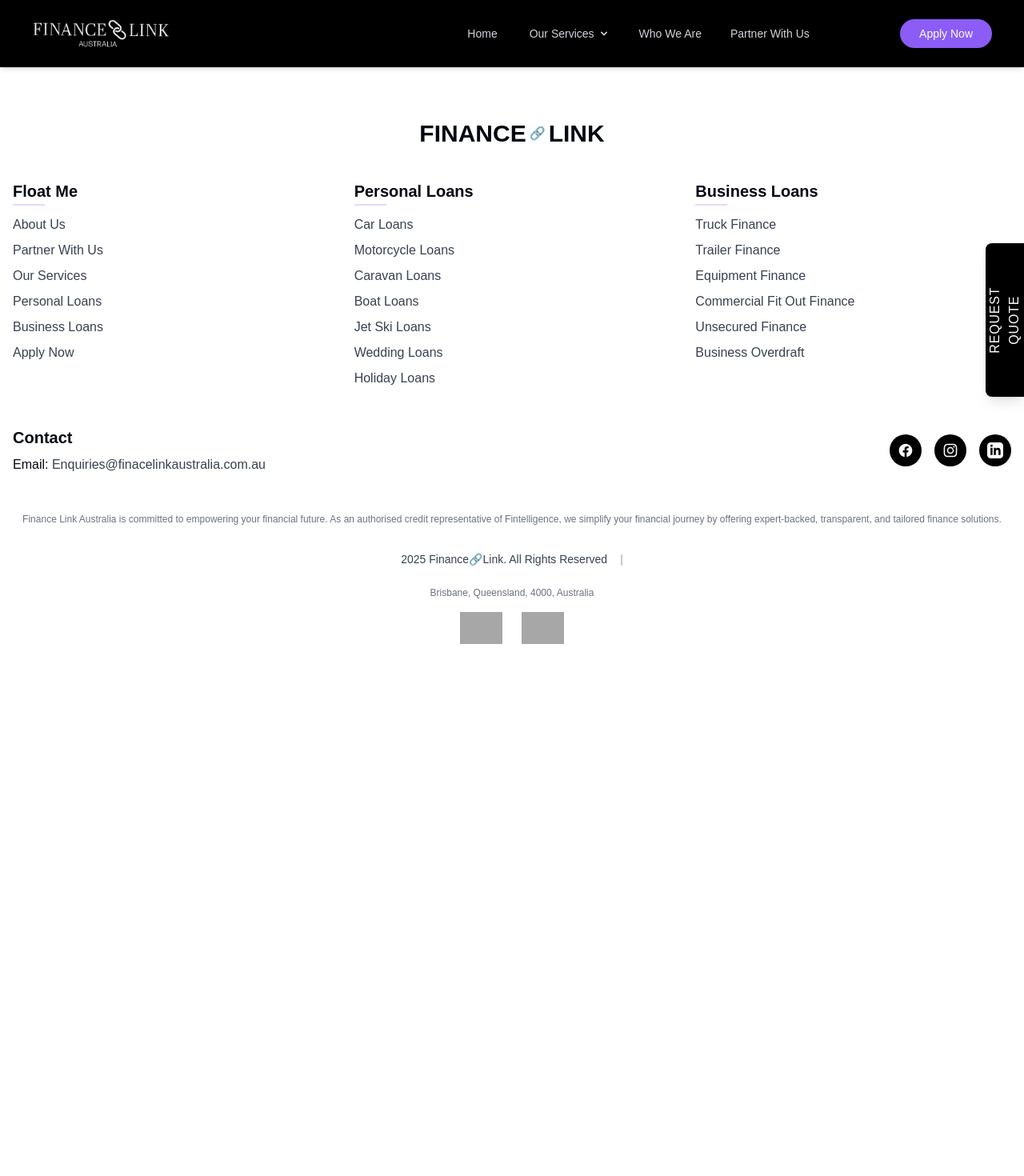
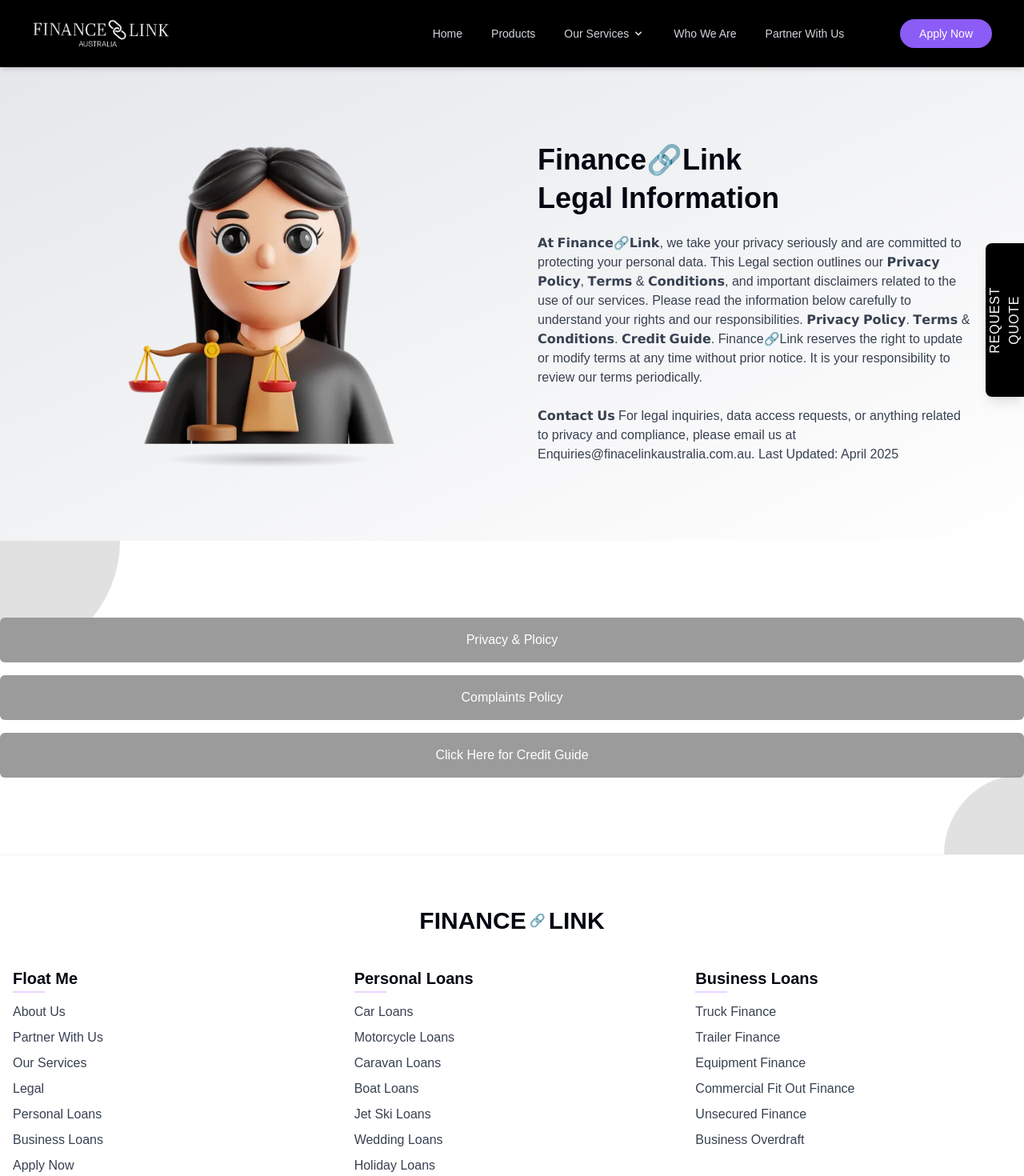
Before and after one commit to Abdullah1552/taxes, a React (Vite) app: page /legal in a window 1280 px wide. Shown: the top 1470 px of the page at 80% size. Before the commit the page ends 861 px from the top, so only its background shows below. Built offline with nearby package versions, Linux system fonts and the light colour scheme; grey boxes are pictures that could not be loaded.

Commit message:
- added legal page

```diff
--- a/src/App.tsx
+++ b/src/App.tsx
@@ -19,6 +19,7 @@
 import Loan from "./Pages/Loan";
 import { Process } from "./components/Process";
 import ScrollToTop from "./Utility/ScrollToTop";
+import { LegalButtons } from "./components/Legal";
 
 function App() {
   return (
@@ -155,6 +156,15 @@
                 </>
               }
             />
+            <Route
+              path="/legal"
+              element={
+                <>
+                  <Loan/>
+                  <LegalButtons/>
+                </>
+              }
+            />
           </Routes>
         </main>
         <QuoteButton />
--- a/src/Pages/PageConfig.tsx
+++ b/src/Pages/PageConfig.tsx
@@ -15,6 +15,7 @@
 import Loan from "../components/assets/loan4.webp"
 import Business from "../components/assets/business.webp"
 import Thanks from "../components/assets/thanks.avif"
+import legal from "../components/assets/legal.webp"
 interface PageConfig {
     head: string
     titleShort: string;
@@ -221,12 +222,20 @@
 };
 
 export const loanConfigs: Record<string, LoanConfig> = {
-    "/thanks":{
+    "/thanks": {
         titleShort: "Finance🔗Link",
         titleLong: "THANK YOU!",
         images: Thanks,
         textF: "Thank you for reaching out to us! We appreciate your message and will respond as soon as possible. If there is anything urgent that requires immediate attention, please don't hesitate to let us know. We look forward to connecting with you soon and discussing how we can work together.",
-        textL:""
+        textL: ""
+    },
+    "/legal": {
+        titleShort: "Finance🔗Link",
+        titleLong: "Legal Information",
+        images: legal,
+        textF: `𝗔𝘁 𝗙𝗶𝗻𝗮𝗻𝗰𝗲🔗𝗟𝗶𝗻𝗸, we take your privacy seriously and are committed to protecting your personal data. This Legal section outlines our 𝗣𝗿𝗶𝘃𝗮𝗰𝘆 𝗣𝗼𝗹𝗶𝗰𝘆, 𝗧𝗲𝗿𝗺𝘀 & 𝗖𝗼𝗻𝗱𝗶𝘁𝗶𝗼𝗻𝘀, and important disclaimers related to the use of our services. Please read the information below carefully to understand your rights and our responsibilities. 𝗣𝗿𝗶𝘃𝗮𝗰𝘆 𝗣𝗼𝗹𝗶𝗰𝘆. 𝗧𝗲𝗿𝗺𝘀 & 𝗖𝗼𝗻𝗱𝗶𝘁𝗶𝗼𝗻𝘀. 𝗖𝗿𝗲𝗱𝗶𝘁 𝗚𝘂𝗶𝗱𝗲. Finance🔗Link reserves the right to update or modify terms at any time without prior notice. It is your responsibility to review our terms periodically.`,
+        textL: `𝗖𝗼𝗻𝘁𝗮𝗰𝘁 𝗨𝘀 For legal inquiries, data access requests, or anything related to privacy and compliance, please email us at Enquiries@finacelinkaustralia.com.au. Last Updated: April 2025
+  `
     },
     "/personal-loans/car": {
         titleShort: "Drive away with",
--- a/src/components/Footer.tsx
+++ b/src/components/Footer.tsx
@@ -26,6 +26,7 @@
               <li><Link to="/about" className="text-gray-700 hover:text-purple-600 transition-colors">About Us</Link></li>
               <li><Link to="/partners" className="text-gray-700 hover:text-purple-600 transition-colors">Partner With Us</Link></li>
               <li><Link to="/products" className="text-gray-700 hover:text-purple-600 transition-colors">Our Services</Link></li>
+              <li><Link to="/legal" className="text-gray-700 hover:text-purple-600 transition-colors">Legal</Link></li>
               <li><Link to="/personal-loans" className="text-gray-700 hover:text-purple-600 transition-colors">Personal Loans</Link></li>
               <li><Link to="/business-loans" className="text-gray-700 hover:text-purple-600 transition-colors">Business Loans</Link></li>
               <li><Link to="/apply-now" className="text-gray-700 hover:text-purple-600 transition-colors">Apply Now</Link></li>
@@ -101,15 +102,11 @@
           <div className="footer-links flex flex-wrap justify-center gap-4 mb-6 text-sm">
             <span className="text-gray-700">2025 Finance🔗Link. All Rights Reserved</span>
             <span className="hidden md:inline text-gray-400">|</span>
-            {/* <Link to="/privacy" className="text-gray-700 hover:text-purple-600 transition-colors">Privacy Policy</Link>
+            <Link to="https://fintelligence.com.au/privacy-policy/" className="text-gray-700 hover:text-purple-600 transition-colors">Privacy Policy</Link>
             <span className="hidden md:inline text-gray-400">|</span>
-            <Link to="/complaints" className="text-gray-700 hover:text-purple-600 transition-colors">Compliments & Concerns</Link>
+            <Link to="https://static1.squarespace.com/static/6491303c412377594c5b04bc/t/656d29db9dbd5452e869e255/1701652956251/Credit+Guide.pdf" className="text-gray-700 hover:text-purple-600 transition-colors">Credit Guide</Link>
             <span className="hidden md:inline text-gray-400">|</span>
-            <Link to="/hardship" className="text-gray-700 hover:text-purple-600 transition-colors">Hardship</Link>
-            <span className="hidden md:inline text-gray-400">|</span>
-            <Link to="/credit-guide" className="text-gray-700 hover:text-purple-600 transition-colors">Credit Guide</Link>
-            <span className="hidden md:inline text-gray-400">|</span>
-            <Link to="/complaints-policy" className="text-gray-700 hover:text-purple-600 transition-colors">Complaints Policy</Link> */}
+            <Link to="https://fintelligence.com.au/wp-content/uploads/2020/11/Complaint-Handling-Policy-Fintelligence_24112020.pdf" className="text-gray-700 hover:text-purple-600 transition-colors">Complaints Policy</Link>
           </div>
 
           <div className="footer-certification flex flex-col items-center">
--- /dev/null
+++ b/src/components/Legal.tsx
@@ -0,0 +1,34 @@
+import { Link } from "react-router-dom";
+
+export const LegalButtons = () => {
+  return (
+    <>
+      <section className="apply-form-section py-16 md:py-24 grayscale">
+        <Link to="https://fintelligence.com.au/privacy-policy/">
+          <button
+            type="submit"
+            className="quote-btn w-full py-4 bg-gray-500 hover:bg-gray-600 text-white rounded-md transition duration-300 font-medium"
+          >
+            Privacy & Ploicy
+          </button>
+        </Link>
+        <Link to="https://fintelligence.com.au/wp-content/uploads/2020/11/Complaint-Handling-Policy-Fintelligence_24112020.pdf">
+          <button
+            type="submit"
+            className="mt-4 quote-btn w-full py-4 bg-gray-500 hover:bg-gray-600 text-white rounded-md transition duration-300 font-medium"
+          >
+            Complaints Policy
+          </button>
+        </Link>
+        <Link to="https://static1.squarespace.com/static/6491303c412377594c5b04bc/t/656d29db9dbd5452e869e255/1701652956251/Credit+Guide.pdf">
+          <button
+            type="submit"
+            className="mt-4 quote-btn w-full py-4 bg-gray-500 hover:bg-gray-600 text-white rounded-md transition duration-300 font-medium"
+          >
+            Click Here for Credit Guide
+          </button>
+        </Link>
+      </section>
+    </>
+  );
+}
--- a/src/components/Navbar.tsx
+++ b/src/components/Navbar.tsx
@@ -82,6 +82,12 @@
                 </Link>
               </NavigationMenuItem>
               <NavigationMenuItem>
+                <Link
+                  to="/products"
+                  className={`px-4 py-2 text-sm font-medium ${isActive('/about') ? 'text-white' : 'text-gray-300 hover:text-gray-300'}`}
+                >
+                  Products
+                </Link>
               </NavigationMenuItem>
               <ProductDropdown />
               <NavigationMenuItem>
@@ -112,14 +118,14 @@
                 className={`px-4 py-3 w-full text-center text-sm font-medium ${isActive('/') ? 'text-violet-600 bg-gray-50' : 'text-gray-900 hover:text-violet-600 hover:bg-gray-50'}`}
                 onClick={toggleMenu}
               >
-                Home
+                HOME
               </Link>
               <div className="w-full">
                 <button
                   className={`px-4 py-3 w-full text-center text-sm font-medium ${isActive('/products') || location.pathname === '/personal-loans' || location.pathname === '/business-loans' ? 'text-violet-600 bg-gray-50' : 'text-gray-900 hover:text-violet-600 hover:bg-gray-50'} flex items-center justify-center`}
                   onClick={() => setActiveDropdown(activeDropdown === 'mobileProducts' ? null : 'mobileProducts')}
                 >
-                  Our Services
+                  Our Products
                   <svg
                     className={`ml-1 h-4 w-4 transition-transform ${activeDropdown === 'mobileProducts' ? 'rotate-180' : ''}`}
                     xmlns="http://www.w3.org/2000/svg"
@@ -163,11 +169,9 @@
                 Partner With Us
               </Link>
               <div className="mt-4 w-full px-4">
-                <Link to="/apply-now">
                 <Button className="w-full rounded-full bg-violet-500 px-6 py-2 text-white hover:bg-violet-600">
                   Apply Now
                 </Button>
-                </Link>
               </div>
             </nav>
           </div>
```
Also changed, not shown: src/components/assets/legal.webp (added).
